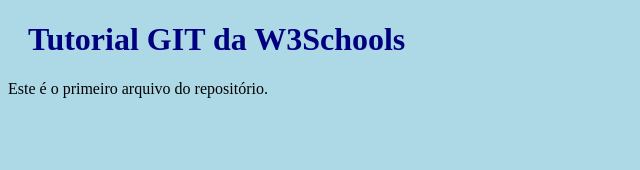
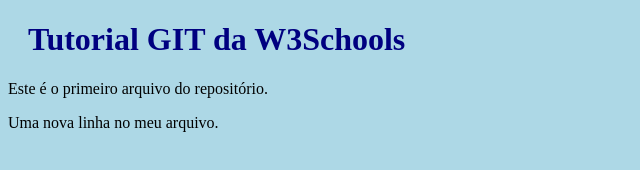
Before and after one commit to Alisson3366/w3chools-git-tutorial, a plain HTML site: page index.html in a window 1280 px wide. Shown: the whole page, without its empty margins (0-640 px from the left). Drawn offline with Linux system fonts and the light colour scheme.

Commit message:
Updated index.html with a new line

```diff
--- a/index.html
+++ b/index.html
@@ -11,6 +11,7 @@
 		<div>
 			<h1>Tutorial GIT da W3Schools</h1>
 			<p>Este é o primeiro arquivo do repositório.</p>
+			<p>Uma nova linha no meu arquivo.</p>
 		</div>
 	</body>
 </html>
```
